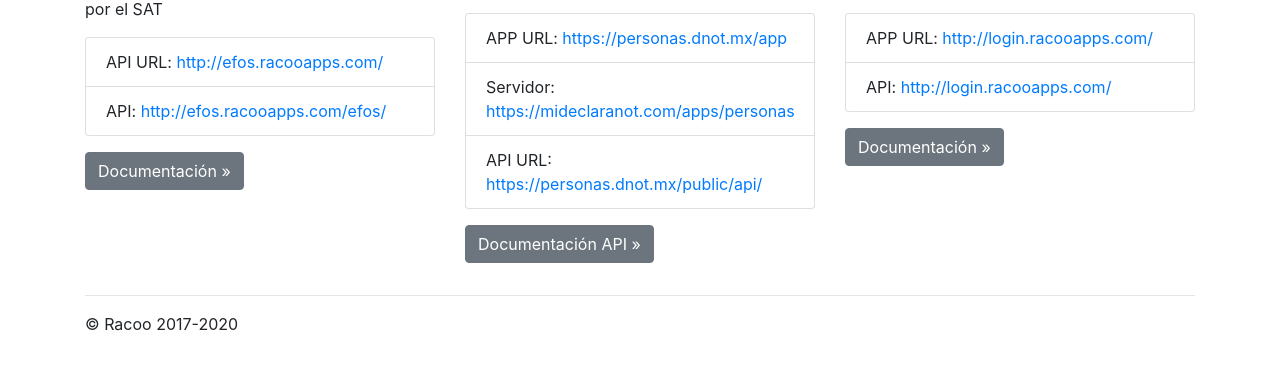
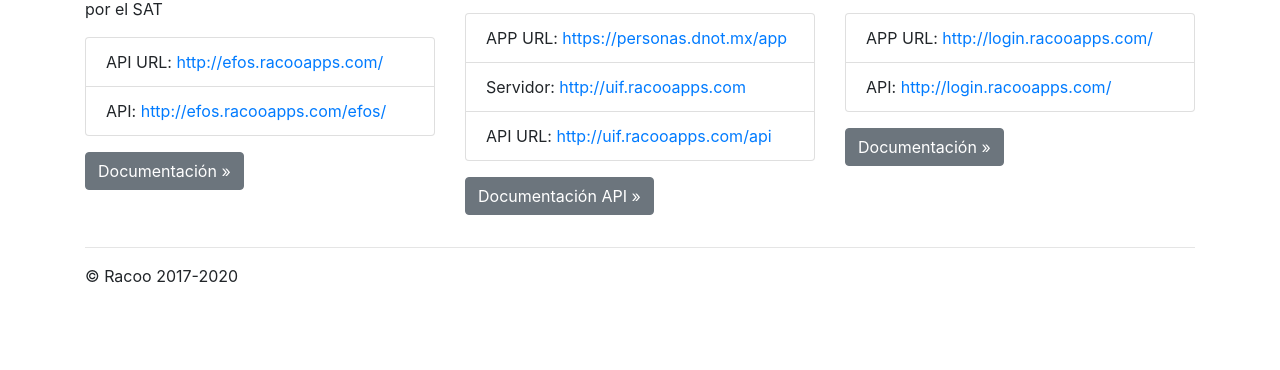
Before and after one commit to geraldosalazar16/racoo-landing, a plain HTML site: page index.html in a window 1280 px wide. Shown: the part 384-754 px from the top of the page. Drawn offline with nearby package versions, Linux system fonts and the light colour scheme.

Commit message:
adding UIF (parcial)

```diff
--- a/index.html
+++ b/index.html
@@ -80,15 +80,15 @@
                 APP URL: <a href="https://personas.dnot.mx/app" target="_blank">https://personas.dnot.mx/app</a>
               </li>
               <li class="list-group-item">
-                Servidor: <a href="https://mideclaranot.com/apps/personas" target="_blank">https://mideclaranot.com/apps/personas</a>
+                Servidor: <a href="http://uif.racooapps.com" target="_blank">http://uif.racooapps.com</a>
               </li>
               <li class="list-group-item">
-                API URL: <a href="https://personas.dnot.mx/public/api/" target="_blank">https://personas.dnot.mx/public/api/</a>
+                API URL: <a href="http://uif.racooapps.com/api" target="_blank">http://uif.racooapps.com/api</a>
               </li>
             </ul>
           </p>
           <p>
-            <a class="btn btn-secondary" href="https://mideclaranot.com/apps/personas/apidoc/" target="_blank" role="button">
+            <a class="btn btn-secondary" href="http://uif.racooapps.com/doc" target="_blank" role="button">
               Documentación API &raquo;
             </a>
           </p>
```
